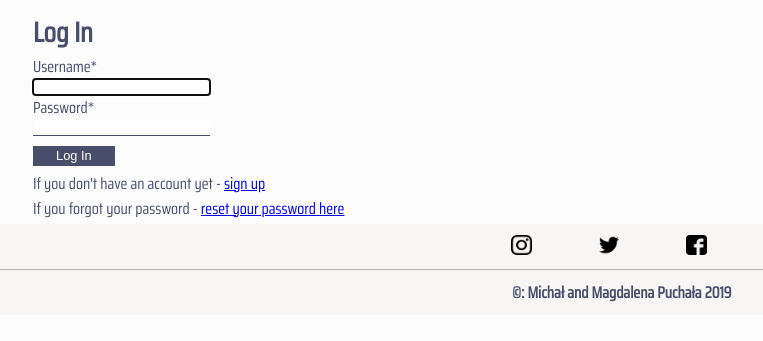
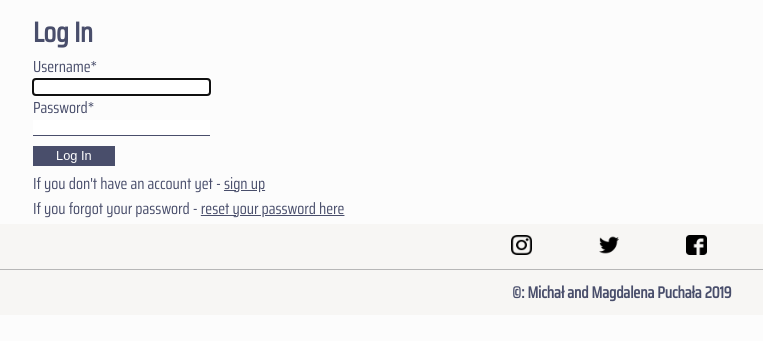
Before and after one commit to michalpuchala/puchalatravel, a Django app: page /login/ in a window 1280 px wide. Shown: the part 60-401 px from the top of the page, without its empty margins (31-794 px from the left). Run offline with Django 3.2, Linux system fonts and the light colour scheme; some libraries are stand-ins or nearby versions; some web fonts are replaced.

Commit message:
link color fix

```diff
--- a/blog/static/css/default.css
+++ b/blog/static/css/default.css
@@ -655,8 +655,9 @@ footer.copyrights p {
   padding-right: 5%;
 }
 
-.form-general a {
+.form-general a:link {
   text-decoration: underline;
+  color: #494e6b;
 }
 
 .form-general a:hover {
--- a/static/css/default.css
+++ b/static/css/default.css
@@ -655,8 +655,9 @@ footer.copyrights p {
   padding-right: 5%;
 }
 
-.form-general a {
+.form-general a:link {
   text-decoration: underline;
+  color: #494e6b;
 }
 
 .form-general a:hover {
```
